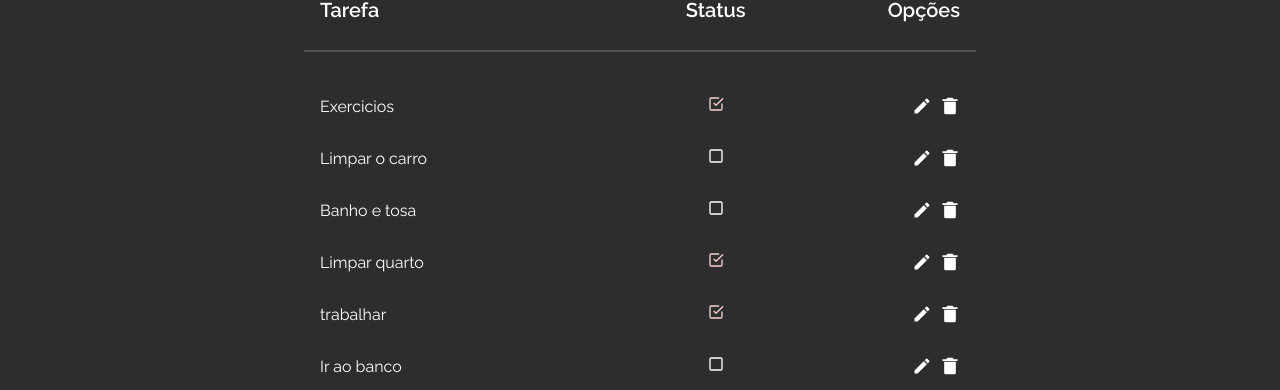
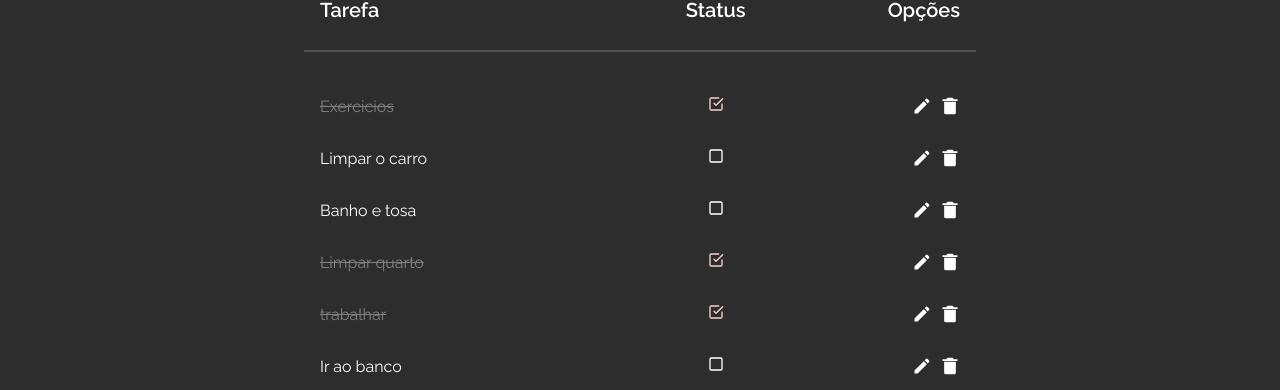
Before and after one commit to Delgado-tech/dnc-task-list-challenge, a React (Vite) app: page / in a window 1280 px wide. Shown: the part 388-778 px from the top of the page. Built offline with nearby package versions, Linux system fonts and the light colour scheme.

Commit message:
when task status is OK, your text will be dashed and colored gray

```diff
--- a/src/components/TaskList/TaskList.tsx
+++ b/src/components/TaskList/TaskList.tsx
@@ -13,6 +13,7 @@ export interface ITaskList {
 export default function TaskList({ db }: ITaskList) {
     const [modal, setModal] = useState<any>(null);
     const [showModal, setShowModal] = useState(false);
+    const [checkboxToggle, setCheckboxToggle] = useState(false);
 
     const modalOperationHandlers = {
         db: db,
@@ -44,14 +45,26 @@ export default function TaskList({ db }: ITaskList) {
 
     }, [showModal]);
 
+    useEffect(() => {}, [checkboxToggle]);
+
     const tableData: any[] = [];
     db.getDatabase().map(task => {
+        const checked = task.data.completed !== undefined ? task.data.completed : false;
+
         tableData.push(
             <tr id={`taskId:${task.id}`} key={task.id} className="tasklist__row">
-                <td onClick={() => modalOperation.callReadModal(task.id, modalOperationHandlers)} className="tasklist__item">{task.data.title ? task.data.title : `Tarefa ${task.id}`}</td>
+                <td
+                    onClick={() => modalOperation.callReadModal(task.id, modalOperationHandlers)} className="tasklist__item"
+                    style={checked ? {textDecoration: "line-through", color: "gray"} : {}}
+                >
+                    {task.data.title ? task.data.title : `Tarefa ${task.id}`}
+                </td>
                 <td>
-                    <span onClick={() => modalOperation.updateTaskStatus(task.id, `ch${task.id}`, modalOperationHandlers)}>
-                        <Checkbox id={`ch${task.id}`} checked={ task.data.completed !== undefined ? task.data.completed : false } />
+                    <span onClick={() => {
+                        modalOperation.updateTaskStatus(task.id, `ch${task.id}`, modalOperationHandlers);
+                        setCheckboxToggle(!checkboxToggle);
+                    }}>
+                        <Checkbox id={`ch${task.id}`} checked={ checked } />
                     </span>
                 </td>
                 <td>
```
